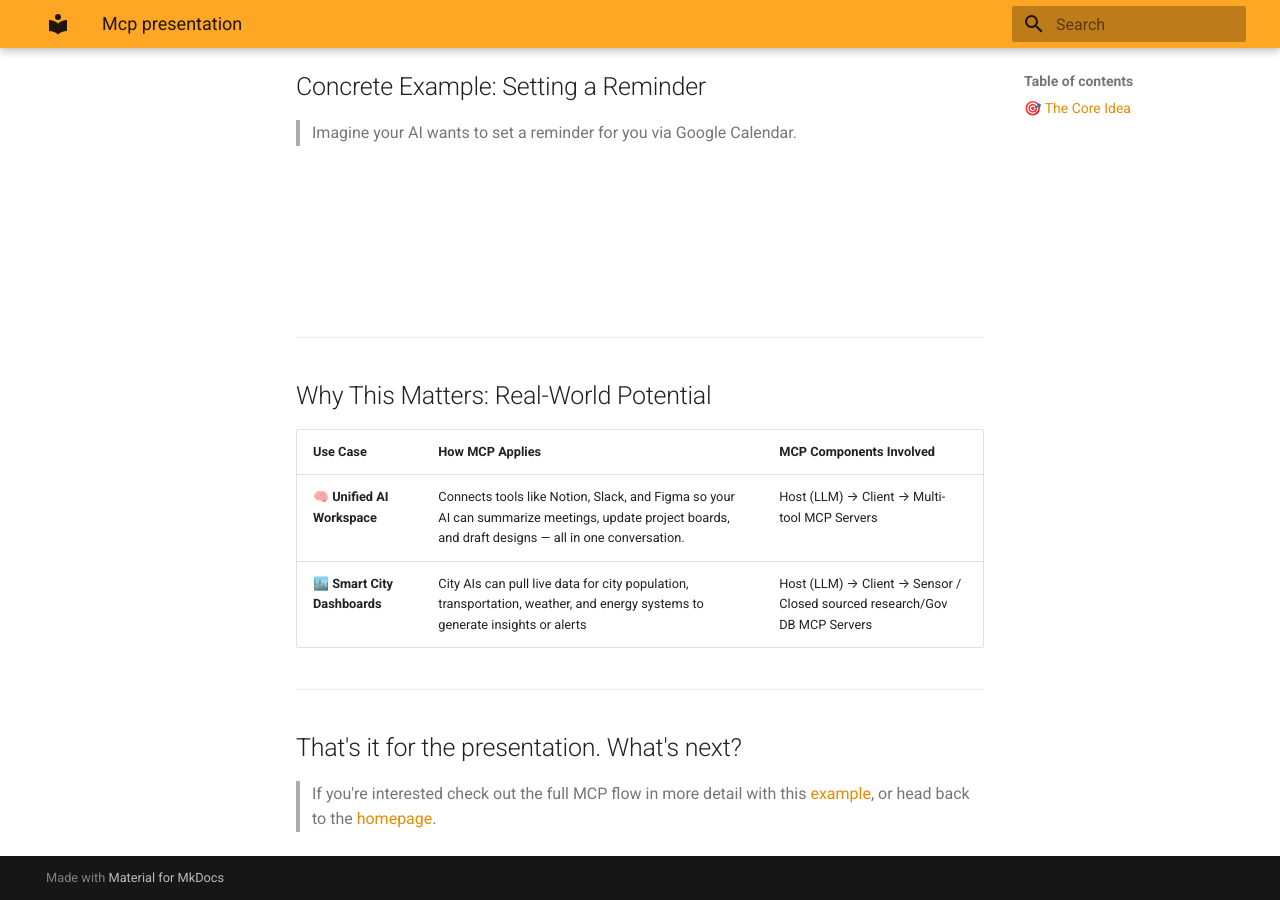
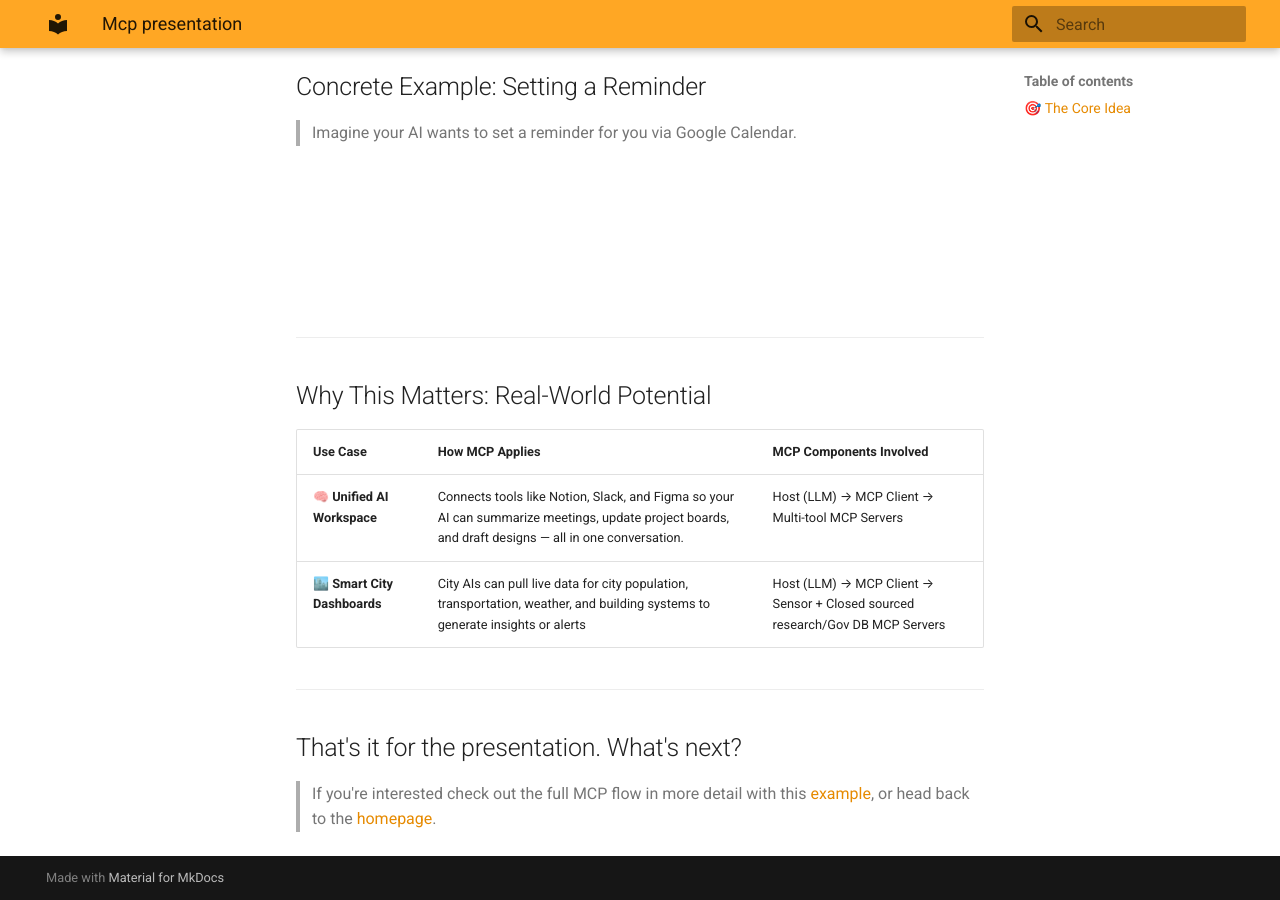
Before and after one commit to bicep/ol-demo, an MkDocs documentation site: the page built from docs/mcp-presentation.md, in a window 1280 px wide and 900 px high, scrolled down 7333 px. Built offline with MkDocs 1.6.1 and Material for MkDocs 9.7.7, drawn with Linux system fonts in a browser that asks for light colours.

Commit message:
update table

```diff
--- a/docs/mcp-presentation.html
+++ b/docs/mcp-presentation.html
@@ -394,12 +394,12 @@
 <tr>
 <td><strong><img class="emoji" draggable="false" alt="🧠" src="https://cdn.jsdelivr.net/gh/jdecked/twemoji@16.0.1/assets/svg/1f9e0.svg" data-marp-twemoji=""/> Unified AI Workspace</strong></td>
 <td>Connects tools like Notion, Slack, and Figma so your AI can summarize meetings, update project boards, and draft designs — all in one conversation.</td>
-<td>Host (LLM) → Client → Multi-tool MCP Servers</td>
+<td>Host (LLM) → MCP Client → Multi-tool MCP Servers</td>
 </tr>
 <tr>
 <td><strong><img class="emoji" draggable="false" alt="🏙️" src="https://cdn.jsdelivr.net/gh/jdecked/twemoji@16.0.1/assets/svg/1f3d9.svg" data-marp-twemoji=""/> Smart City Dashboards</strong></td>
-<td>City AIs can pull live data for city population, transportation, weather, and energy systems to generate insights or alerts</td>
-<td>Host (LLM) → Client → Sensor / Closed sourced research/Gov DB MCP Servers</td>
+<td>City AIs can pull live data for city population, transportation, weather, and building systems to generate insights or alerts</td>
+<td>Host (LLM) → MCP Client → Sensor + Closed sourced research/Gov DB MCP Servers</td>
 </tr>
 </tbody>
 </table>
--- a/docs/mcp-presentation.md
+++ b/docs/mcp-presentation.md
@@ -400,8 +400,8 @@
 
 | Use Case | How MCP Applies | MCP Components Involved |
 |-----------|----------------|--------------------------|
-| **🧠 Unified AI Workspace** | Connects tools like Notion, Slack, and Figma so your AI can summarize meetings, update project boards, and draft designs — all in one conversation. | Host (LLM) → Client → Multi-tool MCP Servers |
-| **🏙️ Smart City Dashboards** | City AIs can pull live data for city population, transportation, weather, and energy systems to generate insights or alerts | Host (LLM) → Client → Sensor / Closed sourced research/Gov DB MCP Servers |
+| **🧠 Unified AI Workspace** | Connects tools like Notion, Slack, and Figma so your AI can summarize meetings, update project boards, and draft designs — all in one conversation. | Host (LLM) → MCP Client → Multi-tool MCP Servers |
+| **🏙️ Smart City Dashboards** | City AIs can pull live data for city population, transportation, weather, and building systems to generate insights or alerts | Host (LLM) → MCP Client → Sensor + Closed sourced research/Gov DB MCP Servers |
 
 ---
 
```
